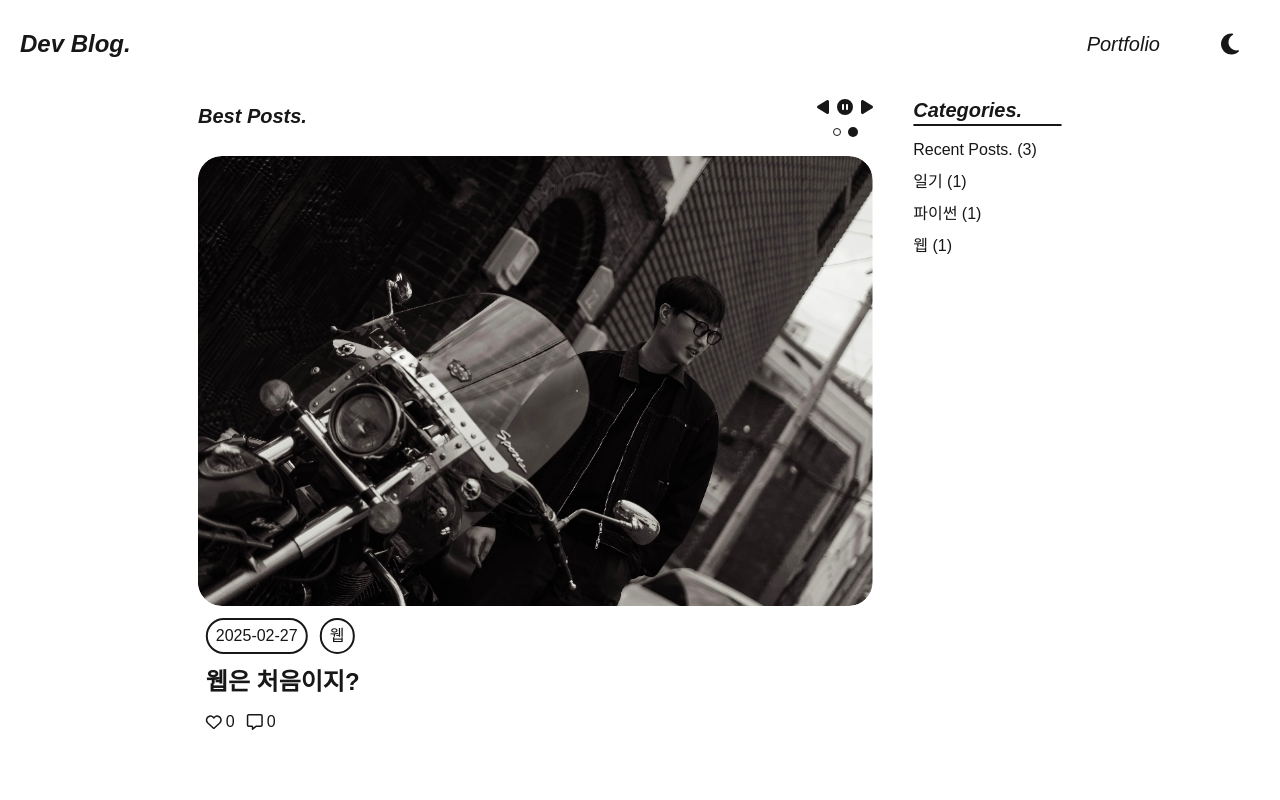
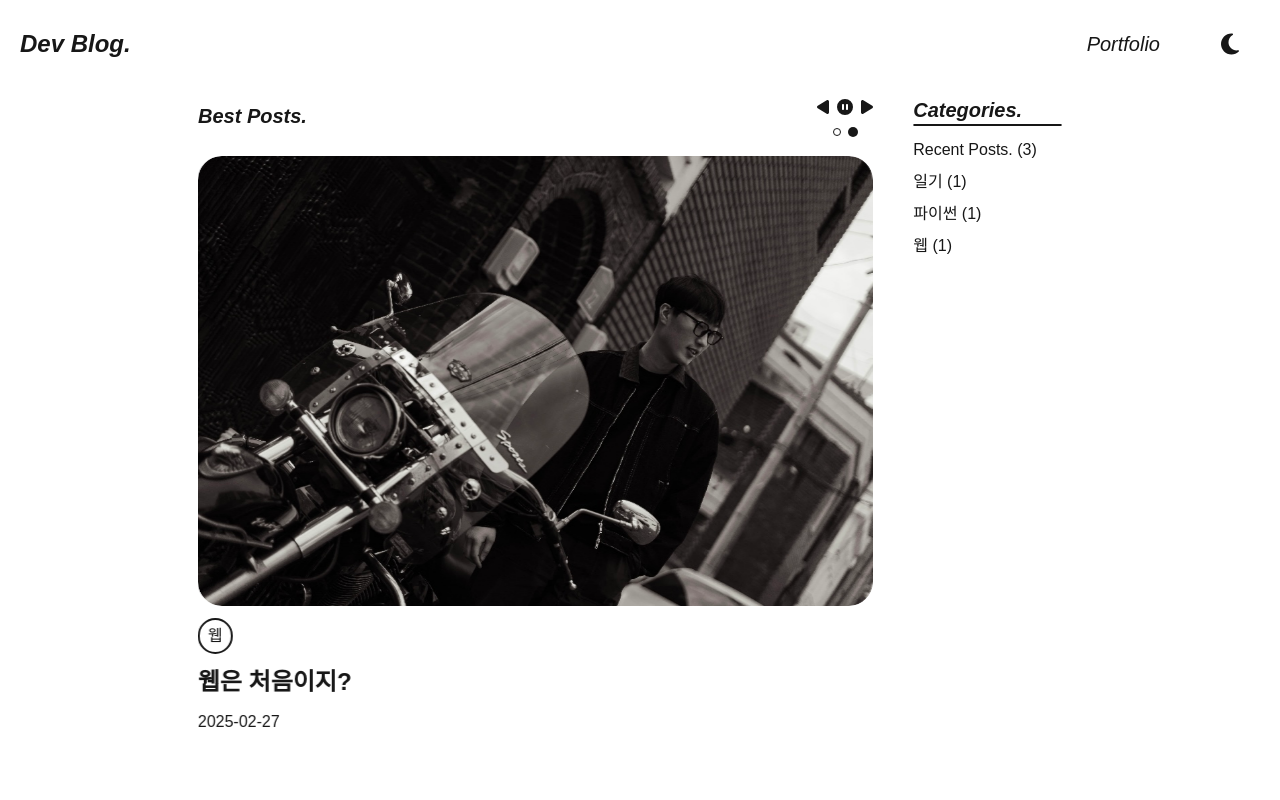
Before and after one commit to lee-seokmin/blog, a Next.js app: page / in a window 1280 px wide. Shown: the top 800 px of the page. Built offline with nearby package versions, Linux system fonts and the light colour scheme; a web font is replaced by a local one.

Commit message:
카드 디자인 하트 및 댓글 아이콘 삭제

```diff
--- a/src/app/components/Card.tsx
+++ b/src/app/components/Card.tsx
@@ -20,23 +20,11 @@ export default function Card({ content }: CardProps) {
       </div>
       {content && (
         <>
-          <div className="flex pl-2 pr-2 gap-3 align-center">
-            <p className="text-m border-2 border-current pl-2 pr-2 pt-1 pb-1 rounded-full">{content.date}</p>
+          <div className="flex">
             <p className="text-m border-2 border-current pl-2 pr-2 pt-1 pb-1 rounded-full">{content.tags}</p>
           </div>
-          <div className="pl-2 pr-2">
-            <p className="text-2xl font-bold">{content.title}</p>
-          </div>
-          <div className="flex pl-2 pr-2 flex-row gap-3">
-            <div className="flex gap-1 items-center">
-              <FontAwesomeIcon icon={faHeart} />
-              <span>0</span>
-            </div>
-            <div className="flex gap-1 items-center">
-              <FontAwesomeIcon icon={faMessage} />
-              <span>0</span>
-            </div>
-          </div>
+          <p className="text-2xl font-bold">{content.title}</p>
+          <p className="text-m">{content.date}</p>
         </>
       )}
     </div>
```
